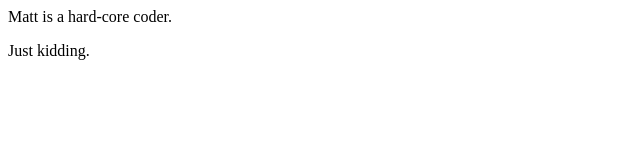
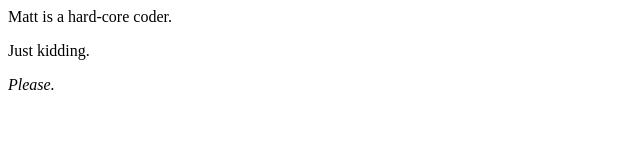
Before and after one commit to mdelaneyLD/test-1, a plain HTML site: page index.html in a window 1280 px wide. Shown: the full height of the page, 0-640 px from the left. Drawn offline with Linux system fonts and the light colour scheme.

Commit message:
Update index.html

```diff
--- a/index.html
+++ b/index.html
@@ -1,2 +1,3 @@
 <p>Matt is a hard-core coder.</p>
 <p>Just kidding.</p>
+<p><i>Please.</i></p>
```
